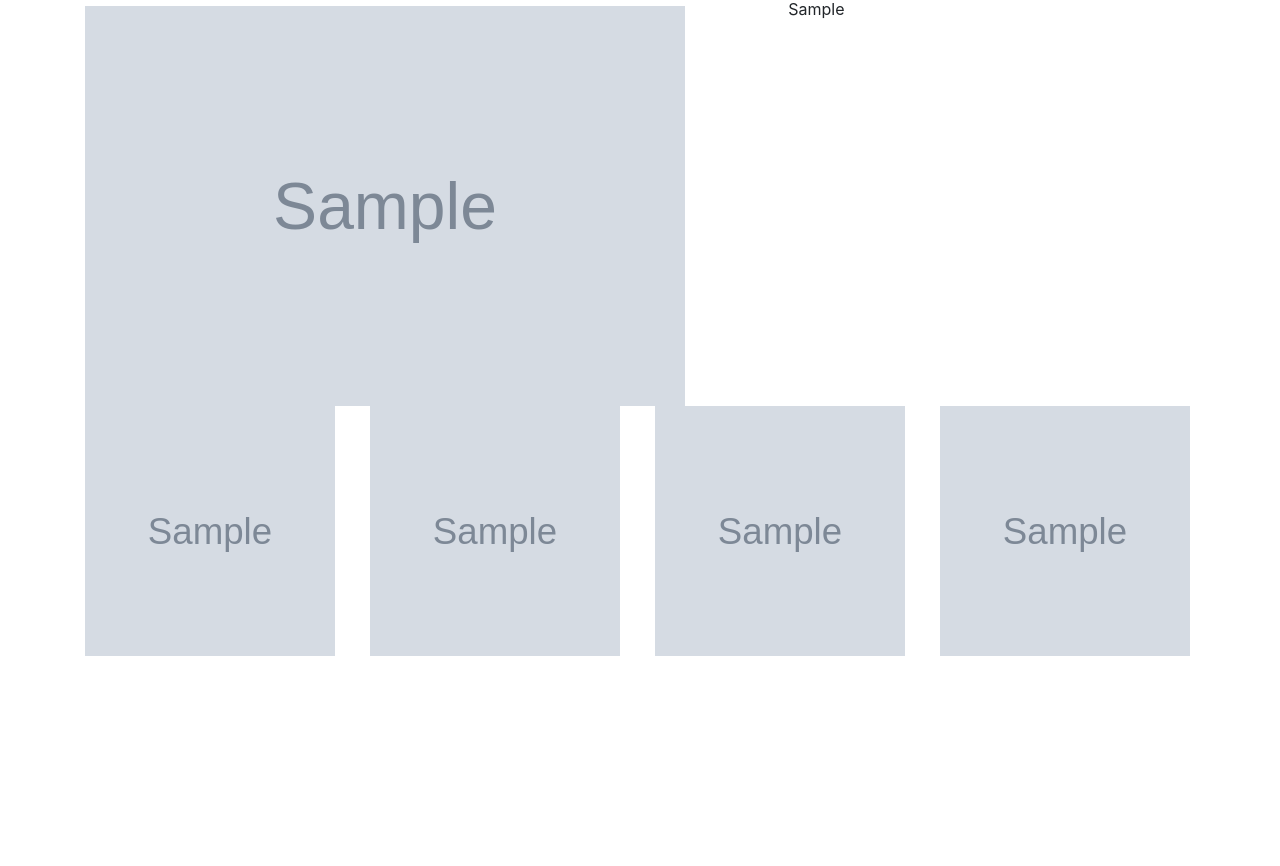
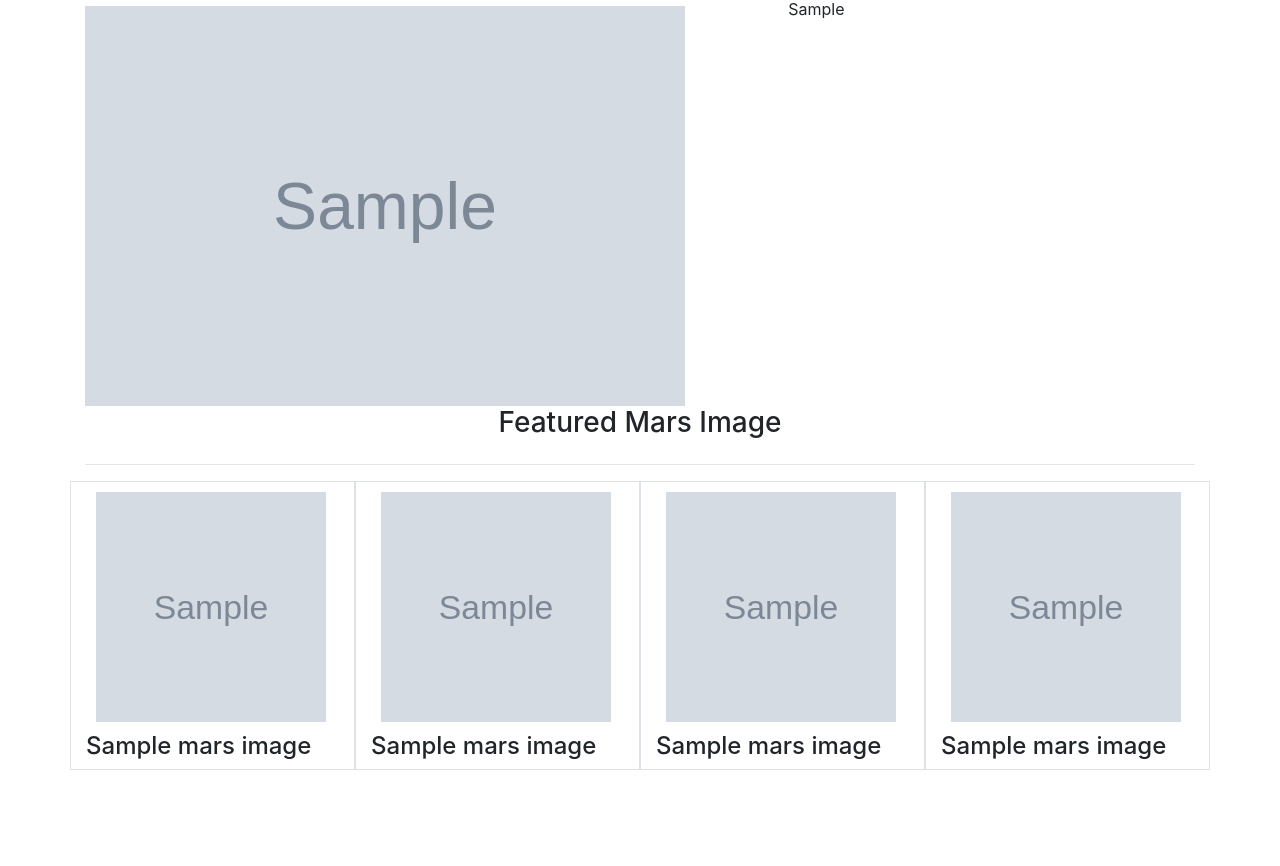
Before and after one commit to asligh/web-scraping-challenge, a Flask app: page / in a window 1280 px wide. Shown: the part 477-1343 px from the top of the page. Before the commit the page ends 1133 px from the top, so only its background shows below. Run offline with Flask 2, Linux system fonts and the light colour scheme; grey boxes marked "Sample" are stand-in pictures; a database or web service that is not in the repository returns one stand-in record (values such as "Sample title"); some libraries are stand-ins or nearby versions.

Commit message:
Code complete

```diff
--- a/scrape_mars.py
+++ b/scrape_mars.py
@@ -165,7 +165,7 @@ def scrape_mars_hemispheres():
     mars_hemispheres_url     = browser.url
 
     for hemisphere in hemispheres:
-        title               = hemisphere.find('h3').text.replace('Enhanced','')
+        title               = hemisphere.find('h3').text
         large_image_nav_url = mars_hemispheres_url + hemisphere.find('a')['href']
 
         browser.visit(large_image_nav_url)
--- a/templates/index.html
+++ b/templates/index.html
@@ -58,23 +58,50 @@
     </div>
 
     <div class="container">
+
+      <div class="row justify-content-md-center">
+        <h3>Featured Mars Image</h3>
+      </div>
+
+      <hr>
+
       <div class="row">
-        <div class="col-sm">
-          <img src="{{mars_facts.mars_images[0]['img_url']}}" class="float-left" style="width: 250px;height: 250px;"/>
+        <div class="col-sm border">
+          <img src="{{mars_facts.mars_images[0]['img_url']}}" style="width: 250px;height: 250px; padding: 10px;"/>
+          <h4>
+            {{mars_facts.mars_images[0]['title']}}
+          </h4>
         </div>
-        <div class="col-sm">
-          <img src="{{mars_facts.mars_images[1]['img_url']}}" class="float-left" style="width: 250px;height: 250px;"/>
+        <div class="col-sm border">
+          <img src="{{mars_facts.mars_images[1]['img_url']}}" style="width: 250px;height: 250px; padding: 10px;"/>
+          <h4>
+            {{mars_facts.mars_images[1]['title']}}
+          </h4>
         </div>
-        <div class="col-sm">
-          <img src="{{mars_facts.mars_images[2]['img_url']}}" class="float-left" style="width: 250px;height: 250px;"/>
+        <div class="col-sm border">
+          <img src="{{mars_facts.mars_images[2]['img_url']}}" style="width: 250px;height: 250px; padding: 10px;"/>
+          <h4>
+            {{mars_facts.mars_images[2]['title']}}
+          </h4>
         </div>
-        <div class="col-sm">
-          <img src="{{mars_facts.mars_images[3]['img_url']}}" class="float-left" style="width: 250px;height: 250px;"/>
+        <div class="col-sm border">
+          <img src="{{mars_facts.mars_images[3]['img_url']}}" style="width: 250px;height: 250px; padding: 10px;"/>
+          <h4>
+            {{mars_facts.mars_images[3]['title']}}
+          </h4>
         </div>
       </div>
+
     </div>
 
-
+    &nbsp;
+    <br>
+    &nbsp;
+    <br>
+    &nbsp;
+    <br>
+    &nbsp;
+    <br>
   </div>
 
     <!-- jQuery first, then Popper.js, then Bootstrap JS -->
```
